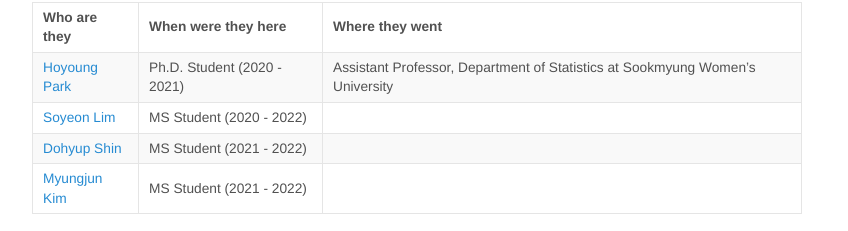
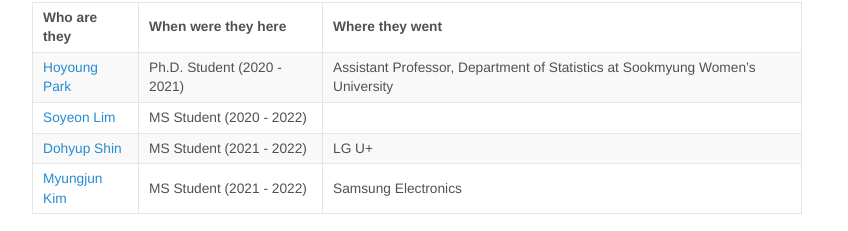
Before and after one commit to exgalcos/exgalcos.github.io, a Jekyll site: the page built from people.md, in a window 1280 px wide and 900 px high, scrolled down 866 px. Shown: the part 666-897 px from the top of the window, without its empty margins (223-1071 px from the left). Built offline with Jekyll 4.4.1, drawn with Linux system fonts in a browser that asks for light colours; nearby versions of some CDN libraries; comment, search, counter and statistics services are not loaded.

Commit message:
alumni changed

```diff
--- a/people.md
+++ b/people.md
@@ -56,8 +56,8 @@
 | :------------- |:-------------| :-----------|
 | [Hoyoung Park](http://hdmtlab.github.io/people/hoyoung_park/index.html) | Ph.D. Student (2020 - 2021) | Assistant Professor, Department of Statistics at Sookmyung Women's University |
 | [Soyeon Lim](http://hdmtlab.github.io/people/soyeon_lim/index.html) | MS Student (2020 - 2022) | |
-| [Dohyup Shin](http://hdmtlab.github.io/people/dohyup_shin/index.html) | MS Student (2021 - 2022) | |
-| [Myungjun Kim](http://hdmtlab.github.io/people/myungjun_kim/index.html) | MS Student (2021 - 2022) | |
+| [Dohyup Shin](http://hdmtlab.github.io/people/dohyup_shin/index.html) | MS Student (2021 - 2022) | LG U+ |
+| [Myungjun Kim](http://hdmtlab.github.io/people/myungjun_kim/index.html) | MS Student (2021 - 2022) | Samsung Electronics |
 
 {% endif %}
 {% endfor %}
```
